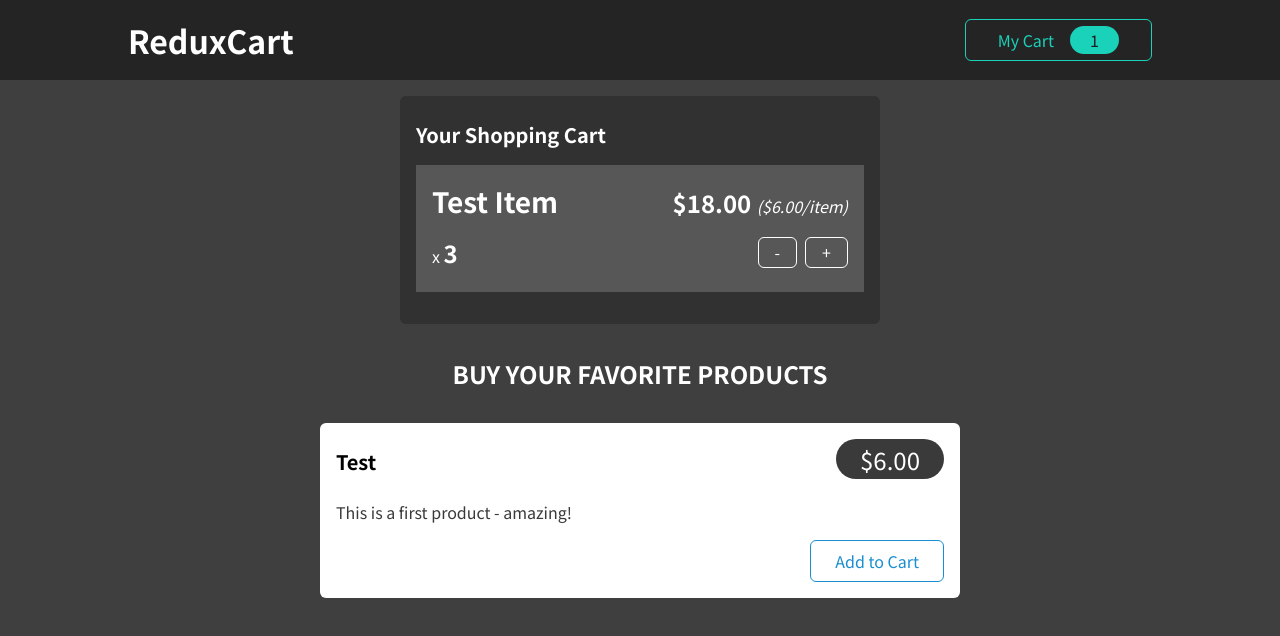
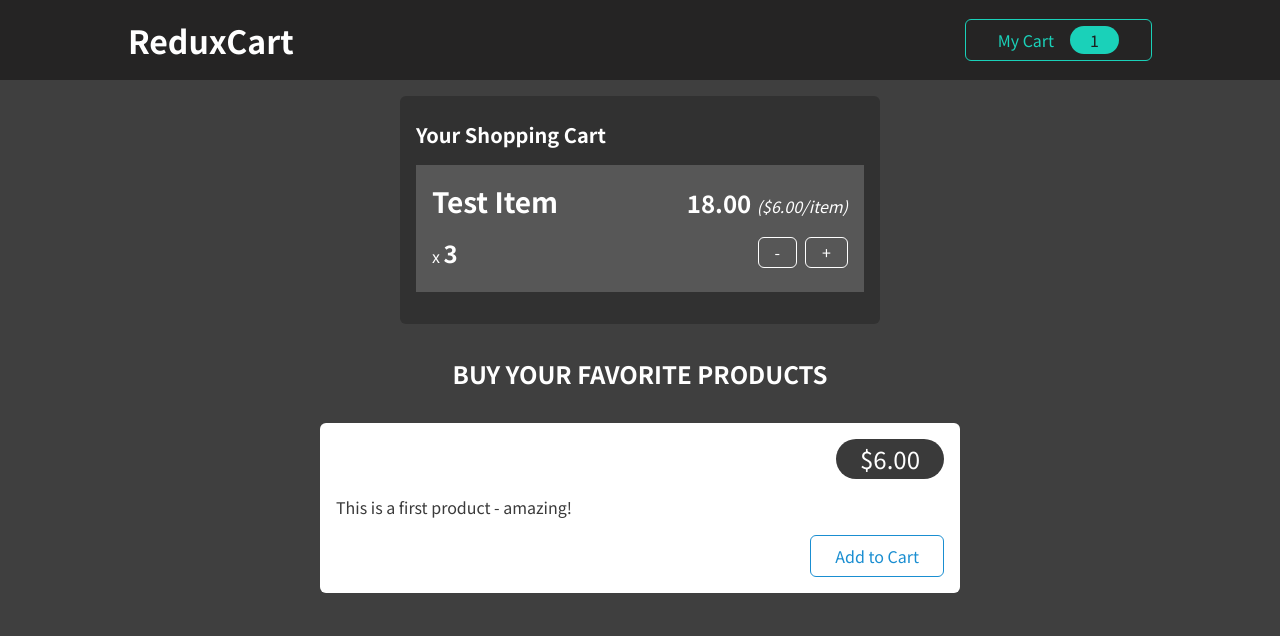
Before and after one commit to VictoriaStudios/udemy-max-redux-advanced02, a React (Create React App) app: page / in a window 1280 px wide. Shown: the top 636 px of the page. Built offline with nearby package versions, Linux system fonts and the light colour scheme.

Commit message:
Made shopping cart show items dynamically

```diff
--- a/src/components/Cart/Cart.js
+++ b/src/components/Cart/Cart.js
@@ -1,16 +1,21 @@
+import { useSelector } from 'react-redux';
 import Card from '../UI/Card';
 import classes from './Cart.module.css';
 import CartItem from './CartItem';
 
 const Cart = (props) => {
+  const cartItems = useSelector (state => state.cart.items)
+
   return (
     <Card className={classes.cart}>
       <h2>Your Shopping Cart</h2>
-      <ul>
-        <CartItem
-          item={{ title: 'Test Item', quantity: 3, total: 18, price: 6 }}
+      {cartItems.map ((entry, index) => (
+        <ul key={`cartitem ${index}`}>
+          <CartItem
+          item={{ title: entry.item.name, quantity: entry.amount, price: entry.item.price }}
         />
-      </ul>
+        </ul>
+      ))}
     </Card>
   );
 };
--- a/src/components/Cart/CartItem.js
+++ b/src/components/Cart/CartItem.js
@@ -1,14 +1,15 @@
 import classes from './CartItem.module.css';
 
 const CartItem = (props) => {
-  const { title, quantity, total, price } = props.item;
+  const { title, quantity, price } = props.item;
+  const total = (quantity * price).toFixed(2)
 
   return (
     <li className={classes.item}>
       <header>
         <h3>{title}</h3>
         <div className={classes.price}>
-          ${total.toFixed(2)}{' '}
+          {`${total} `}
           <span className={classes.itemprice}>(${price.toFixed(2)}/item)</span>
         </div>
       </header>
--- a/src/components/Shop/ProductItem.js
+++ b/src/components/Shop/ProductItem.js
@@ -1,8 +1,17 @@
+import { useDispatch } from 'react-redux';
+import { cartActions } from '../../store/cartSlice';
 import Card from '../UI/Card';
 import classes from './ProductItem.module.css';
 
 const ProductItem = (props) => {
-  const { title, price, description } = props;
+  const dispatch = useDispatch()
+
+  if (props.item === undefined) return null
+  const { title, price, description } = props.item;
+
+  const addItemHandler = () => {
+    dispatch (cartActions.addItem (props.item))
+  }
 
   return (
     <li className={classes.item}>
@@ -13,7 +22,7 @@ const ProductItem = (props) => {
         </header>
         <p>{description}</p>
         <div className={classes.actions}>
-          <button>Add to Cart</button>
+          <button onClick={addItemHandler}>Add to Cart</button>
         </div>
       </Card>
     </li>
--- a/src/components/Shop/Products.js
+++ b/src/components/Shop/Products.js
@@ -1,5 +1,6 @@
 import ProductItem from './ProductItem';
 import classes from './Products.module.css';
+import { shopItems } from '../../shopitems/shopitems';
 
 const Products = (props) => {
   return (
@@ -7,9 +8,7 @@ const Products = (props) => {
       <h2>Buy your favorite products</h2>
       <ul>
         <ProductItem
-          title='Test'
-          price={6}
-          description='This is a first product - amazing!'
+          item={shopItems.testItem}
         />
       </ul>
     </section>
--- a/src/shopitems/shopitems.js
+++ b/src/shopitems/shopitems.js
@@ -2,5 +2,6 @@ export const shopItems = {
     testItem: {
         name: 'Test Item',
         price: 6.00,
+        description: 'This is a first product - amazing!'
     },
 }
--- a/src/store/cartSlice.js
+++ b/src/store/cartSlice.js
@@ -4,7 +4,7 @@ import { shopItems } from "../shopitems/shopitems";
 const initialState = {
     cartVisible:true,
     items: [
-        {item: shopItems.testItem, amount: 3}
+        {item: shopItems.testItem, amount: 3},
     ]
 }
 
```
Also changed, not shown: 1 other file (tests, documents, lock files or other folders).
